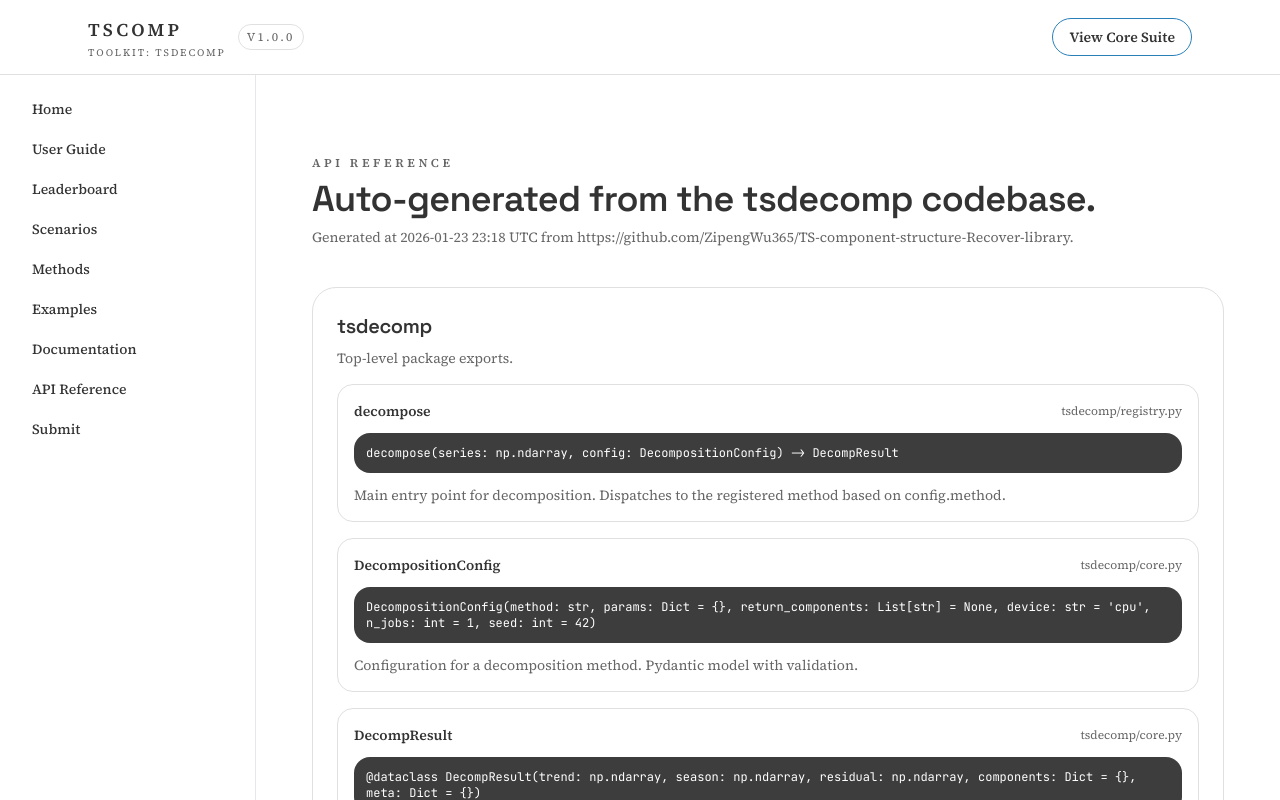
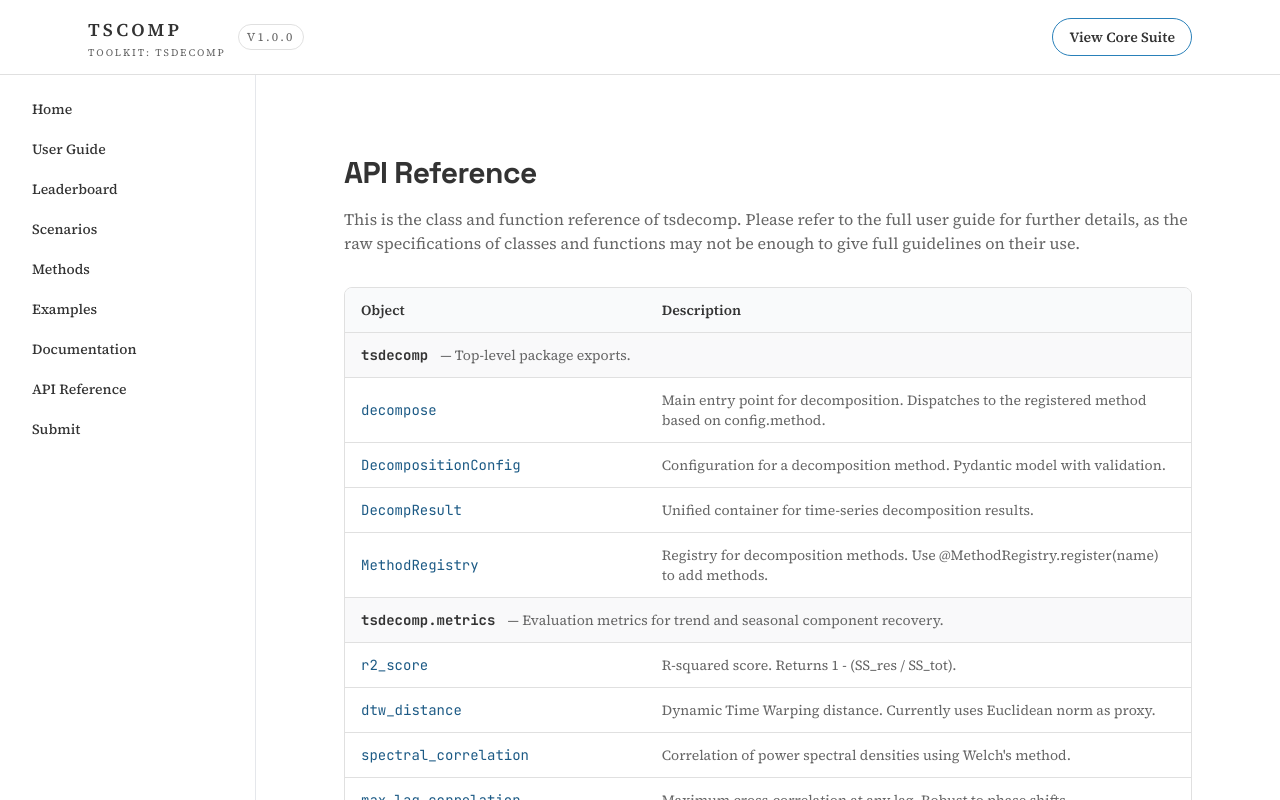
Before and after one commit to ZipengWu365/website_TimeSeriesDecompositionLibrary, a Next.js app: page /api-reference in a window 1280 px wide. Shown: the top 800 px of the page. Built offline with nearby package versions, Linux system fonts and the light colour scheme.

Commit message:
feat: redesign API Reference page to sklearn table format

```diff
--- a/src/app/api-reference/page.tsx
+++ b/src/app/api-reference/page.tsx
@@ -1,3 +1,4 @@
+import Link from "next/link";
 import { getApiReference } from "@/lib/data";
 
 export default async function ApiReferencePage() {
@@ -5,67 +6,79 @@ export default async function ApiReferencePage() {
   const sourceRepo = api.source_repo;
 
   return (
-    <div className="mx-auto w-full max-w-6xl px-6 pb-20 pt-12">
-      <div className="space-y-2">
-        <p className="text-xs font-semibold uppercase tracking-[0.3em] text-[color:var(--muted)]">
-          API Reference
+    <div className="mx-auto w-full max-w-4xl px-6 pb-20 pt-12">
+      {/* Header */}
+      <h1 className="text-3xl font-bold">API Reference</h1>
+      <p className="mt-4 text-[color:var(--muted)]">
+        This is the class and function reference of tsdecomp. Please refer to the{" "}
+        <Link href="/user-guide/" className="text-[color:var(--accent-strong)] hover:underline">
+          full user guide
+        </Link>{" "}
+        for further details, as the raw specifications of classes and functions may not be enough
+        to give full guidelines on their use.
       </p>
-        <h1 className="text-3xl font-semibold md:text-4xl">
-          Auto-generated from the tsdecomp codebase.
-        </h1>
-        <p className="text-sm text-[color:var(--muted)]">
+
+      {/* Table */}
+      <div className="mt-8 overflow-hidden rounded-lg border border-[color:var(--border)]">
+        <table className="w-full text-sm">
+          <thead className="bg-gray-50 border-b border-[color:var(--border)]">
+            <tr>
+              <th className="px-4 py-3 text-left font-semibold text-[color:var(--ink)]">Object</th>
+              <th className="px-4 py-3 text-left font-semibold text-[color:var(--ink)]">Description</th>
+            </tr>
+          </thead>
+          <tbody>
+            {api.sections.map((section, sectionIdx) => (
+              <>
+                {/* Module header row */}
+                <tr key={`header-${section.module}`} className="bg-gray-100/50 border-t border-[color:var(--border)]">
+                  <td colSpan={2} className="px-4 py-3">
+                    <span className="font-mono font-bold text-[color:var(--ink)]">{section.module}</span>
+                    {section.description && (
+                      <span className="ml-3 text-[color:var(--muted)]">— {section.description}</span>
+                    )}
+                  </td>
+                </tr>
+                {/* Items */}
+                {section.items.map((item, itemIdx) => (
+                  <tr
+                    key={`${section.module}-${item.name}`}
+                    className="border-t border-[color:var(--border)] hover:bg-gray-50"
+                  >
+                    <td className="px-4 py-3">
+                      <code className="text-[color:var(--accent-strong)] hover:underline">
+                        {item.name}
+                      </code>
+                    </td>
+                    <td className="px-4 py-3 text-[color:var(--muted)]">
+                      {item.docstring || "—"}
+                    </td>
+                  </tr>
+                ))}
+              </>
+            ))}
+          </tbody>
+        </table>
+      </div>
+
+      {/* Source info */}
+      <p className="mt-6 text-xs text-[color:var(--muted)]">
         Generated at {api.generated_at}
-          {sourceRepo ? " from " : "."}
-          {sourceRepo ? (
+        {sourceRepo && (
           <>
+            {" from "}
             <a
               href={sourceRepo}
-                className="text-[color:var(--accent-strong)]"
               target="_blank"
               rel="noreferrer"
+              className="text-[color:var(--accent-strong)] hover:underline"
             >
-                {sourceRepo}
+              source repository
             </a>
+          </>
+        )}
         .
-            </>
-          ) : null}
       </p>
-      </div>
-
-      <section className="mt-10 space-y-6">
-        {api.sections.map((section) => (
-          <div
-            key={section.module}
-            className="rounded-3xl border border-[color:var(--border)] bg-white/90 p-6 shadow-[var(--shadow)]"
-          >
-            <h2 className="text-xl font-semibold">{section.module}</h2>
-            {section.description ? (
-              <p className="mt-2 text-sm text-[color:var(--muted)]">{section.description}</p>
-            ) : null}
-            <div className="mt-4 space-y-4">
-              {section.items.map((item) => (
-                <div
-                  key={`${section.module}-${item.name}`}
-                  className="rounded-2xl border border-[color:var(--border)] bg-white/80 p-4"
-                >
-                  <div className="flex flex-wrap items-center justify-between gap-2">
-                    <p className="text-sm font-semibold">{item.name}</p>
-                    {item.source ? (
-                      <span className="text-xs text-[color:var(--muted)]">{item.source}</span>
-                    ) : null}
-                  </div>
-                  <pre className="mt-3 whitespace-pre-wrap rounded-2xl bg-[color:var(--ink)]/95 p-3 text-xs text-white">
-                    {item.signature}
-                  </pre>
-                  {item.docstring ? (
-                    <p className="mt-3 text-sm text-[color:var(--muted)]">{item.docstring}</p>
-                  ) : null}
-                </div>
-              ))}
-            </div>
-          </div>
-        ))}
-      </section>
     </div>
   );
 }
```
Also changed, not shown: 1 other file (tests, documents, lock files or other folders). Lines whose indentation alone changed are shown as unchanged.
